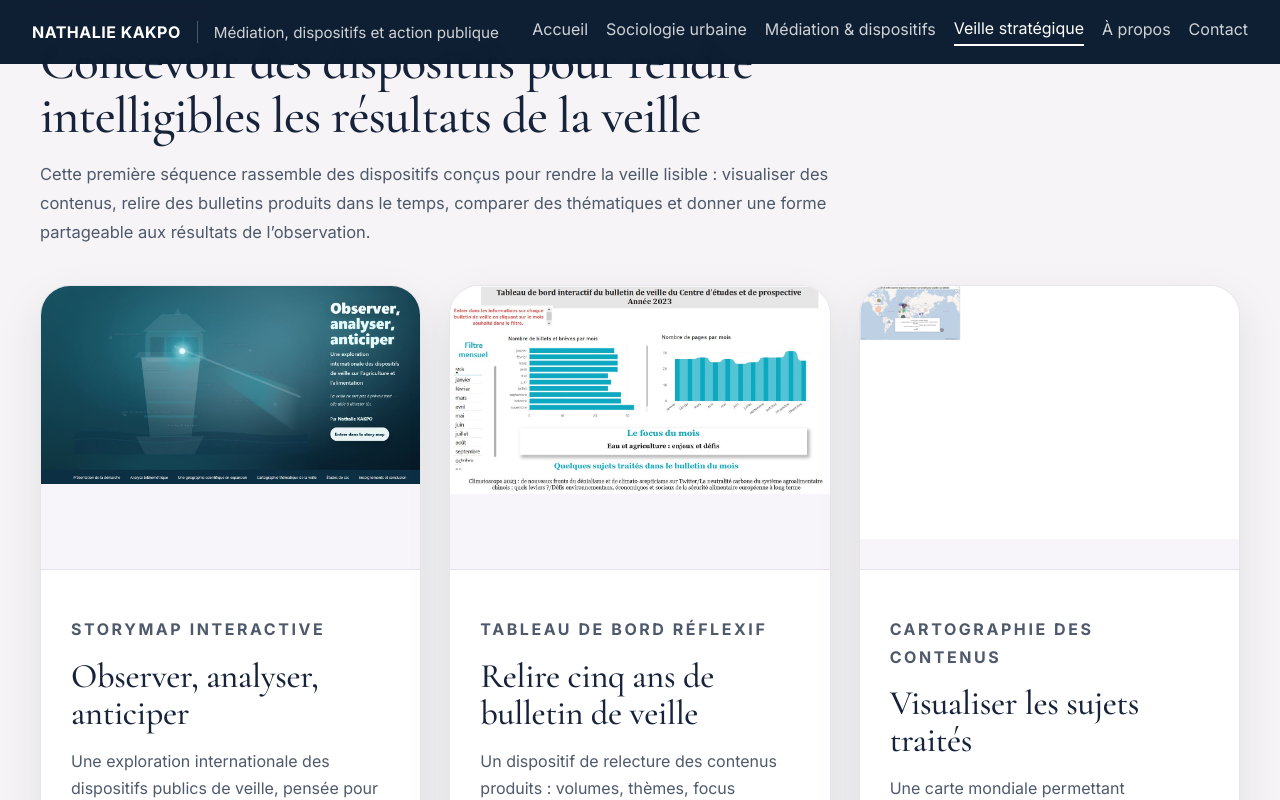
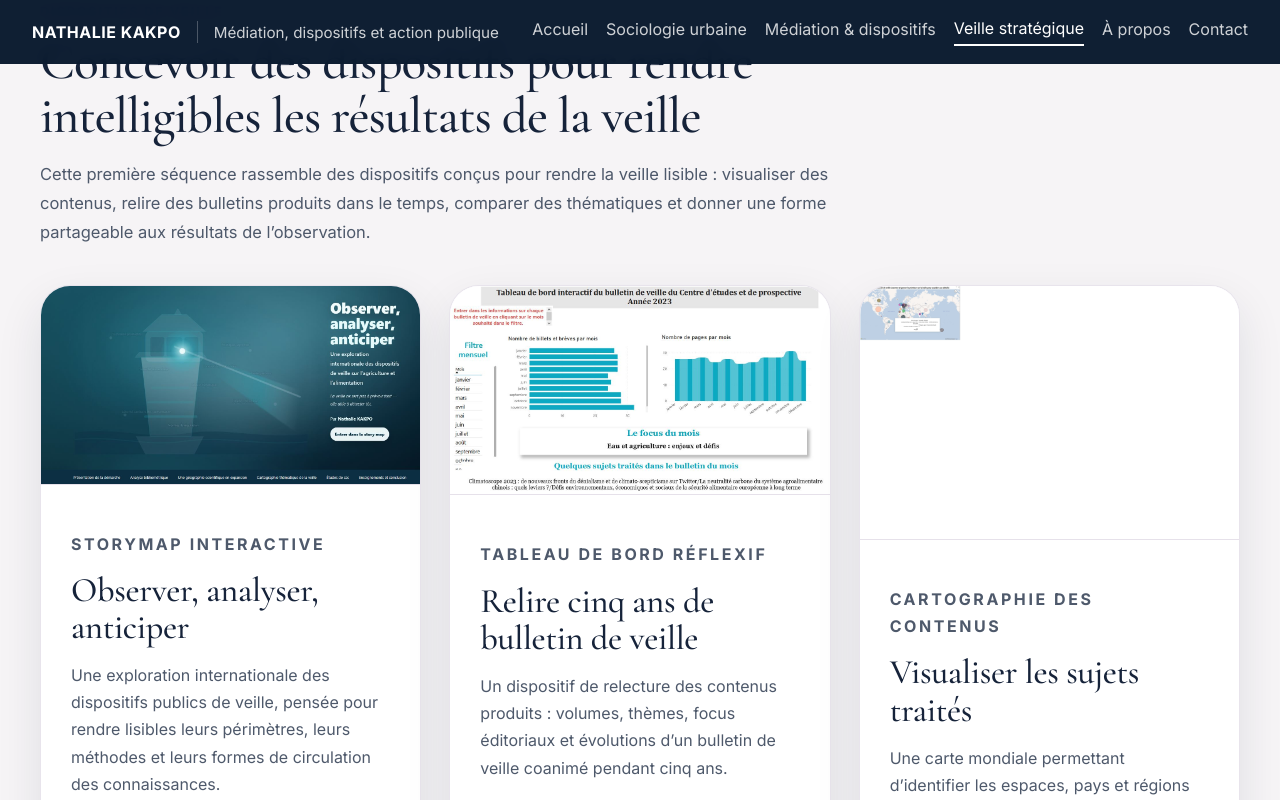
Before and after one commit to Nath76/site-personnel, a React (Vite) app: page / in a window 1280 px wide. Both pictures are taken after a click on the element 1053 px from the left and 1344 px from the top of the page. Shown: the part 696-1496 px from the top of the page. Built offline with nearby package versions, Linux system fonts and the light colour scheme.

Commit message:
Add imageClass property to project items

```diff
--- a/src/pages/Veille.jsx
+++ b/src/pages/Veille.jsx
@@ -3,6 +3,7 @@ const dispositifs = [
     title: "Observer, analyser, anticiper",
     kicker: "StoryMap interactive",
     image: "/site-personnel/images/storymap-veille.jpg",
+    imageClass: "image-contain",
     text:
       "Une exploration internationale des dispositifs publics de veille, pensée pour rendre lisibles leurs périmètres, leurs méthodes et leurs formes de circulation des connaissances.",
     link: "https://nath76.github.io/story-idea/#tab3",
@@ -12,6 +13,7 @@ const dispositifs = [
     title: "Relire cinq ans de bulletin de veille",
     kicker: "Tableau de bord réflexif",
     image: "/site-personnel/images/powerbi-bulletin-mensuel.jpg",
+    imageClass: "image-contain",
     text:
       "Un dispositif de relecture des contenus produits : volumes, thèmes, focus éditoriaux et évolutions d’un bulletin de veille coanimé pendant cinq ans.",
     link:
@@ -22,6 +24,7 @@ const dispositifs = [
     title: "Visualiser les sujets traités",
     kicker: "Cartographie des contenus",
     image: "/site-personnel/images/powerbi-carte-monde.jpg",
+    imageClass: "image-contain",
     text:
       "Une carte mondiale permettant d’identifier les espaces, pays et régions associés aux sujets suivis dans le bulletin.",
     link:
@@ -35,6 +38,7 @@ const explorations = [
     title: "Cartographier pour arbitrer",
     kicker: "Carte interactive IGN",
     image: "/site-personnel/images/ign-intelligence-territoriale.jpg",
+    imageClass: "image-contain image-map",
     text:
       "Une carte narrative sur l’intelligence territoriale, conçue comme support d’exploration, de comparaison et d’aide à la réflexion.",
     link:
@@ -48,6 +52,7 @@ const formes = [
     title: "Digest de veille",
     kicker: "Application web",
     image: "/site-personnel/images/digest-veille.jpg",
+    imageClass: "image-contain",
     text:
       "Une forme éditoriale destinée à sélectionner, hiérarchiser et reformuler des signaux pour les rendre exploitables dans une logique d’action.",
   },
@@ -56,6 +61,7 @@ const formes = [
       "Les îles françaises dans les coopérations de recherche de l’océan Indien",
     kicker: "Analyse courte",
     image: "/site-personnel/images/cep-ocean-indien.jpg",
+    imageClass: "image-contain",
     text:
       "Une publication synthétique qui présente l’essentiel des réflexions sur les coopérations de recherche agricoles et agroalimentaires dans l’océan Indien, selon une approche prospective, stratégique ou évaluative.",
     link:
@@ -67,7 +73,13 @@ const formes = [
 function ProjectCard({ item, wide = false }) {
   return (
     <article className={`veille-card ${wide ? "veille-card-wide" : ""}`}>
-      <img src={item.image} alt={item.title} />
+      <div className="veille-image-frame">
+        <img
+          src={item.image}
+          alt={item.title}
+          className={item.imageClass || "image-contain"}
+        />
+      </div>
 
       <div className="veille-card-body">
         <p className="project-kicker">{item.kicker}</p>
```
